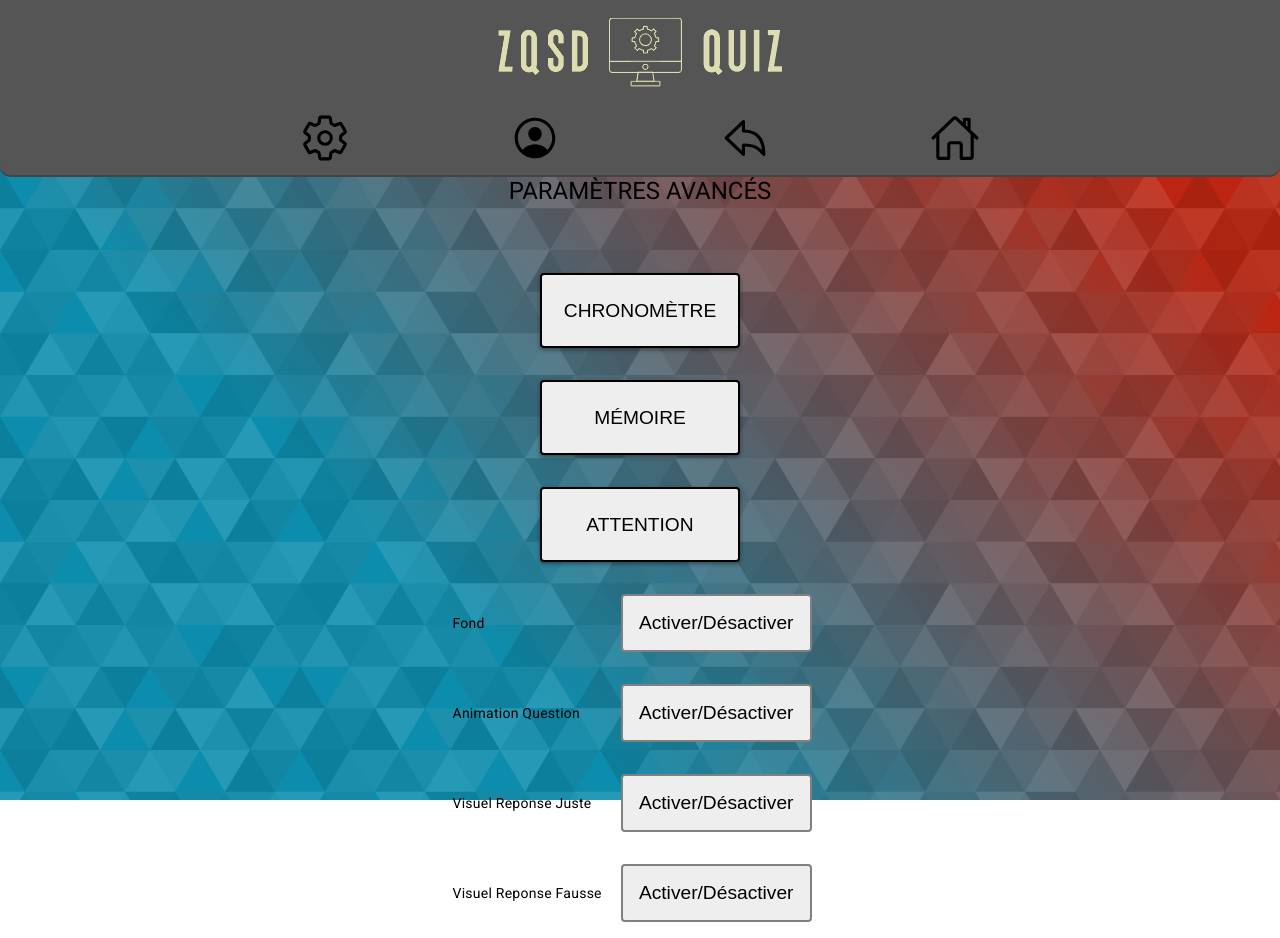
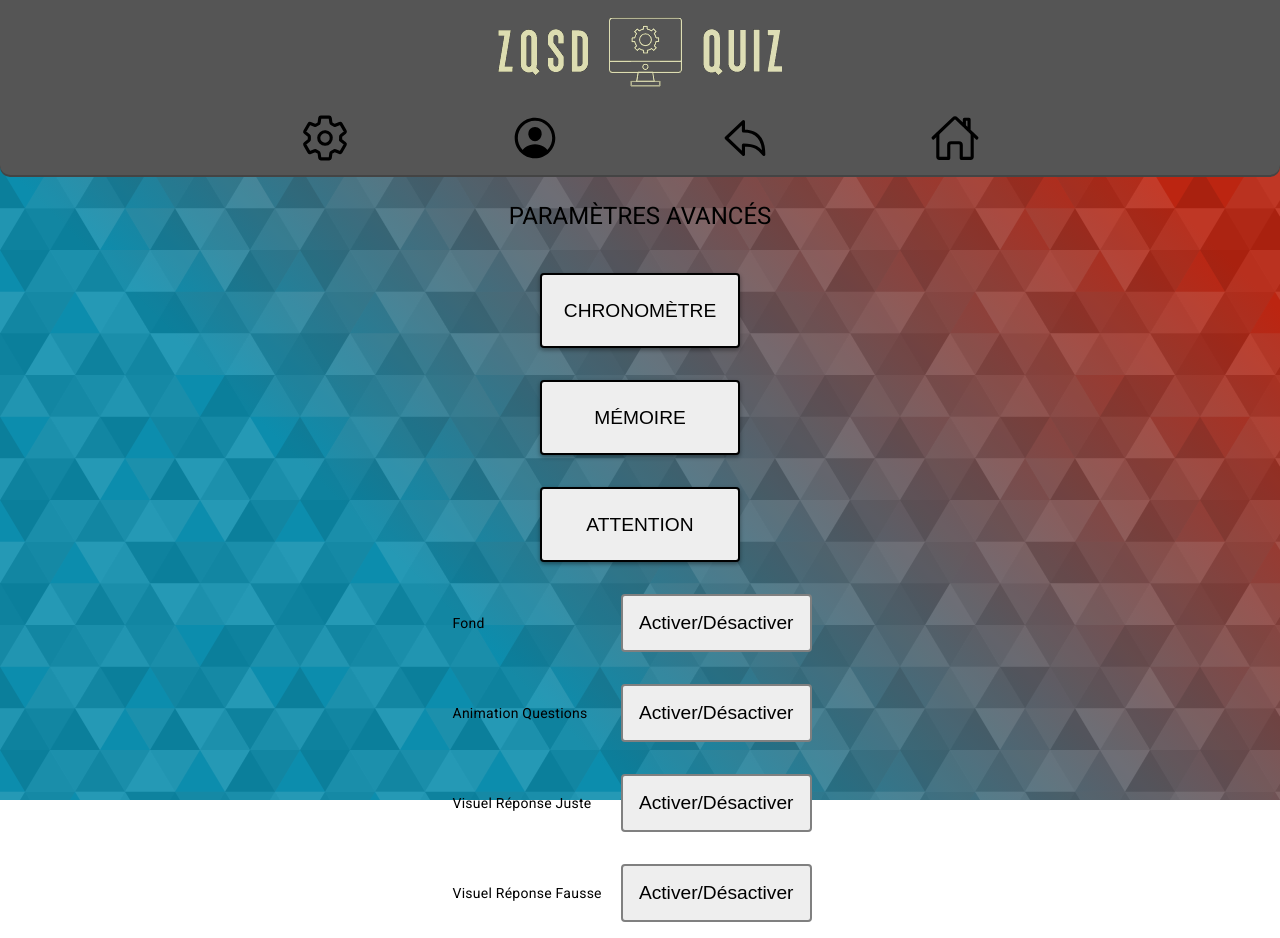
Before and after one commit to 2019-2020-ps6/2022-2023-ps6-zqsd, an Angular app in the folder front-end/: page /AdvancedParameterMainPage in a window 1280 px wide. Both pictures are taken after a click on the button "ATTENTION". Built offline with nearby package versions, Linux system fonts and the light colour scheme.

Commit message:
correction texte dans parametre avancés

```diff
--- a/front-end/src/app/AdvancedParamter/FocusWork/FocusWorkAdvancedParameter.component.html
+++ b/front-end/src/app/AdvancedParamter/FocusWork/FocusWorkAdvancedParameter.component.html
@@ -9,7 +9,7 @@
     </div>
     <div class="container" id="questionAnimationFocusWork">
         <span class="textButton">
-            Animation Question
+            Animation Questions
         </span>
         <button (click)="switchCurrentQuestionAnimation()">
           Activer/Désactiver
@@ -17,7 +17,7 @@
     </div>
     <div class="container" id="rightAnswerAnimationFocusWork">
         <span class="textButton">
-            Visuel Reponse Juste
+            Visuel Réponse Juste
         </span>
         <button (click)="switchCurrentRightAnswerAnimation()">
           Activer/Désactiver
@@ -25,7 +25,7 @@
     </div>
     <div class="container" id="wrongAnswerAnimationFocusWork">
         <span class="textButton">
-          Visuel Reponse Fausse
+          Visuel Réponse Fausse
         </span>
         <button (click)="switchCurrentWrongAnswerAnimation()">
           Activer/Désactiver
--- a/front-end/src/app/AdvancedParamter/MainAdvancedParameter/MainAdvancedParameter.component.html
+++ b/front-end/src/app/AdvancedParamter/MainAdvancedParameter/MainAdvancedParameter.component.html
@@ -1,5 +1,5 @@
 <div style="height: auto;">
-  <h1 style="text-align:center; margin-bottom: 50px;">PARAMÈTRES AVANCÉS</h1>
+  <h1 style="text-align:center; margin-bottom: 25px;margin-top: 25px;">PARAMÈTRES AVANCÉS</h1>
   <div class="container">
     <button class="button-advended-parameter"(click)="ActivateChronometer()">CHRONOMÈTRE</button>
     <div *ngIf = "ChronometerisEnable">
```
